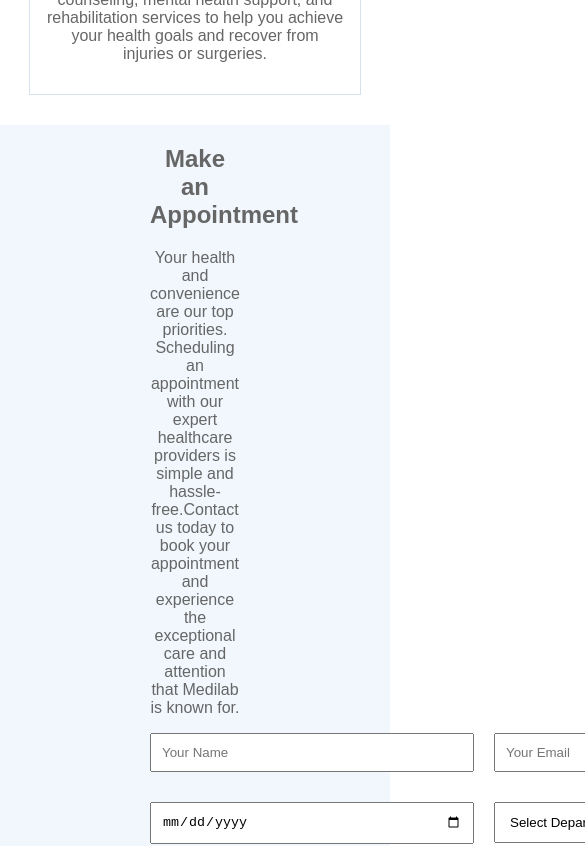
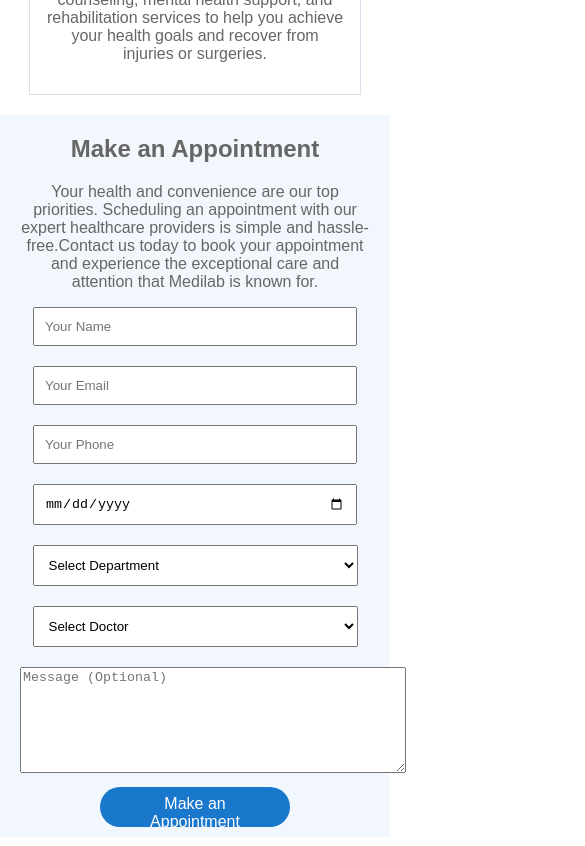
Before and after one commit to mulindijr/Medilab, a React (Vite) app: page / in a window 390 px wide. Shown: the part 5640-6486 px from the top of the page, 585 px wide, since content can reach past the window. Built offline with nearby package versions, Linux system fonts and the light colour scheme.

Commit message:
Add responsive styling for appointment component for screens which are 768px and below

```diff
--- a/src/components/Appointment/Appointment.css
+++ b/src/components/Appointment/Appointment.css
@@ -30,6 +30,7 @@
 .form-group textarea{
   width: 98%;
   height: 100px;
+  resize: vertical;
 }
 .appointment-form button{
   margin: 10px 0 50px 350px;
@@ -42,3 +43,23 @@
   border: none;
   cursor: pointer;
 }
+
+@media (max-width: 768px){
+  .appointment{
+    margin: 0 20px;
+  }
+  .form-flex{
+    flex-direction: column;
+    align-items: center;
+    padding-bottom: 20px;
+  }
+  .form-group textarea{
+    width: 380px;
+    resize: vertical;
+    height: 100px;
+    outline: #f1f7fd;
+  }
+  .appointment-form button{
+    margin: 10px 80px;
+  }
+}
```
